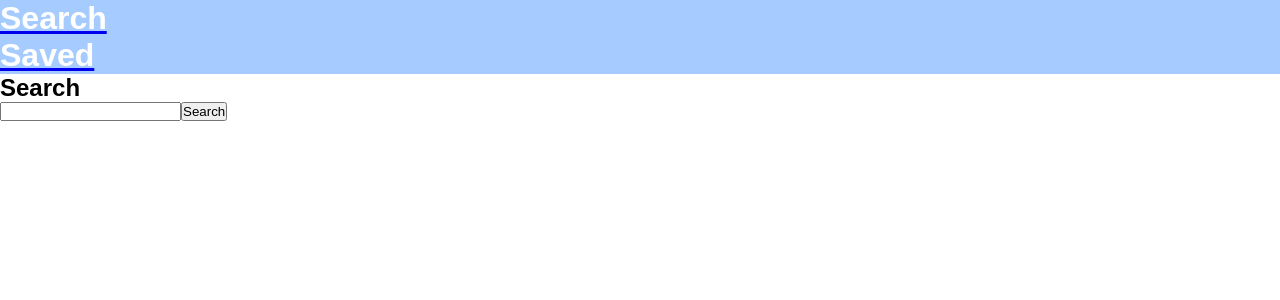
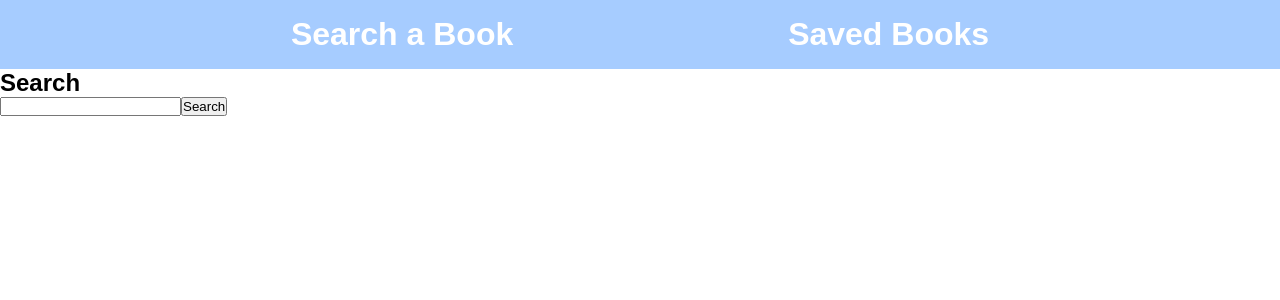
Before and after one commit to andrewjknapp/Book-Search, a React (Create React App) app in the folder client/: page / in a window 1280 px wide. Shown: the top 300 px of the page. Built offline with nearby package versions, Linux system fonts and the light colour scheme.

Commit message:
Completed styling on Header

```diff
--- a/client/src/components/Header.js
+++ b/client/src/components/Header.js
@@ -4,8 +4,8 @@ import { Link } from "react-router-dom";
 function Header() {
     return (
         <header>
-            <Link to="/"><h1>Search</h1></Link>
-            <Link to="/saved"><h1>Saved</h1></Link>
+            <Link to="/"><h1>Search a Book</h1></Link>
+            <Link to="/saved"><h1>Saved Books</h1></Link>
         </header>
     )
 }
--- a/client/src/components/assets/css/style.css
+++ b/client/src/components/assets/css/style.css
@@ -1 +1 @@
-*{box-sizing:border-box;margin:0;padding:0}header{background-color:#a6ccff}header h1{color:white}header Link{text-decoration:none}
+*{box-sizing:border-box;margin:0;padding:0}header{background-color:#a6ccff;display:flex;justify-content:space-evenly;padding:1em}header h1{color:#fff}header h1:hover{color:#f2f2f2}header a{text-decoration:none}
--- a/client/src/components/assets/css/style.scss
+++ b/client/src/components/assets/css/style.scss
@@ -1,4 +1,5 @@
 $primaryColor: rgb(166, 204, 255);
+$linkColor: white;
 
 * {
     box-sizing: border-box;
@@ -8,11 +9,20 @@ $primaryColor: rgb(166, 204, 255);
 
 header {
     background-color: $primaryColor;
+    display: flex;
+    justify-content: space-evenly;
+    padding: 1em;
+
     h1 {
-        color: white;
+        color: $linkColor;
+        &:hover {
+            color: darken($linkColor, 5%)
+        }
     }
 
-    Link {
+    a {
         text-decoration: none;
     }
+
+
 }
--- a/client/src/components/pages/Search.js
+++ b/client/src/components/pages/Search.js
@@ -29,7 +29,7 @@ function Search() {
 
 
     return (
-        <article>
+        <article className="searchContainer">
             <h1>Search</h1>
             <form>
                 <input
@@ -40,7 +40,7 @@ function Search() {
                     onClick={handleSubmit}
                 >Search</button>
             </form>
-            <section>
+            <section className="results">
                 {books.map(
                     book=> <BookCard volumeInfo={book.volumeInfo} save={saveToDB} search={true}/>
                 )}
```
